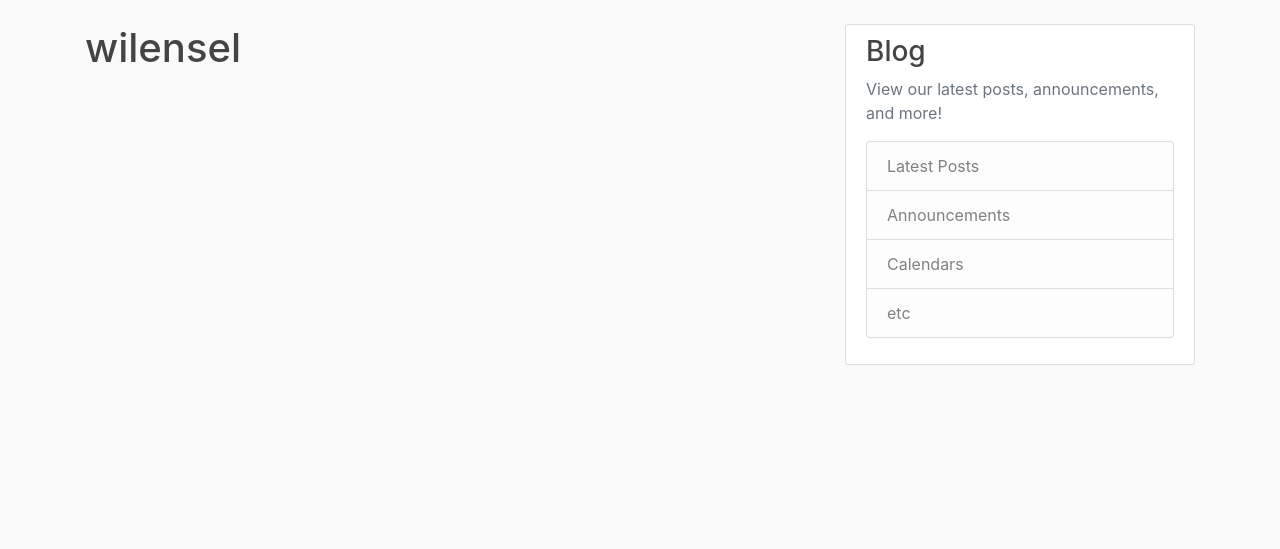
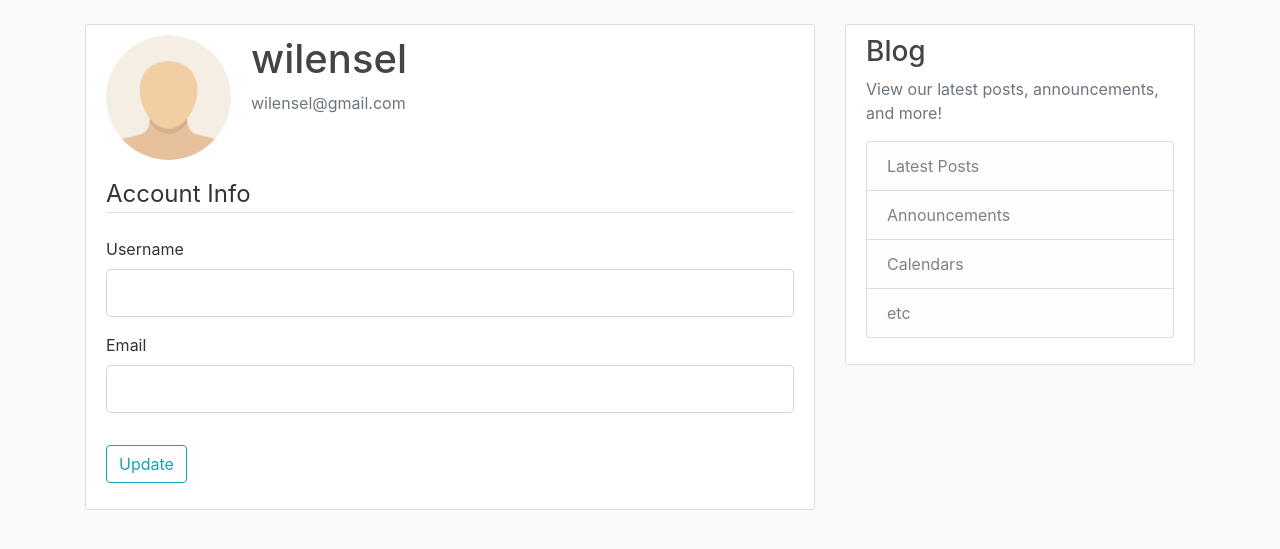
Before and after one commit to edubu2/flask-blog, a Flask app: page /account in a window 1280 px wide. Shown: the part 56-605 px from the top of the page. Run offline with Flask 2, Linux system fonts and the light colour scheme; a user stored in the database is signed in; some libraries are stand-ins or nearby versions.

Commit message:
Update /account content & add form (form now exists but not setup w/ DB)
Add docstring to functions in forms.py

```diff
--- a/flask_blog/forms.py
+++ b/flask_blog/forms.py
@@ -1,4 +1,5 @@
 from flask_wtf import FlaskForm
+from flask_login import current_user
 from wtforms import StringField, PasswordField, SubmitField, BooleanField
 from wtforms.validators import DataRequired, Length, Email, EqualTo, ValidationError
 from flask_blog.models import User
@@ -16,12 +17,13 @@ class RegistrationForm(FlaskForm):
                             validators=[DataRequired(), EqualTo('password')])
     submit = SubmitField('Sign Up')
 
-    # Custom validations:
     def validate_username(self, username):
+        """Ensures username doesn't already exist in DB"""
         user = User.query.filter_by(username=username.data).first()
         if user:        # True if user is NOT empty, False otherwise
             raise ValidationError('Username is already taken. Please choose a different one.')
     def validate_email(self, email):
+        """Ensures email address doesn't already exist in DB"""
         user = User.query.filter_by(email=email.data).first()
         if user:        # True if user is NOT empty, False otherwise
             raise ValidationError('Email address is already taken. Please choose a different email address.')
@@ -33,3 +35,26 @@ class LoginForm(FlaskForm):
     password = PasswordField('Password', validators=[DataRequired()])
     remember = BooleanField('Remember Me')
     submit = SubmitField('Login')
+
+class UpdateAccountForm(FlaskForm):
+    # username field (requires wtforms StringField, and length validator imports)
+    username = StringField('Username',
+                            validators=[DataRequired(), Length(min=2, max=20)])
+    # email field (requires wtforms StringField, and email validator imports)
+    email = StringField('Email',
+                        validators=[DataRequired(), Email()])
+    submit = SubmitField('Update')
+
+    # Custom validations:
+    def validate_username(self, username):
+        """First checks that the user changed their username. If so, make sure the new username isn't already taken."""
+        if username.data != current_user.username:
+            user = User.query.filter_by(username=username.data).first()
+            if user:        # True if user is NOT empty, False otherwise
+                raise ValidationError('Username is already taken. Please choose a different one.')
+    def validate_email(self, email):
+        """First checks that the user changed their email address. If so, make sure the new email address isn't already taken."""
+        if email.data != email.username:
+            user = User.query.filter_by(email=email.data).first()
+            if user:        # True if user is NOT empty, False otherwise
+                raise ValidationError('Email address is already taken. Please choose a different email address.')
--- a/flask_blog/routes.py
+++ b/flask_blog/routes.py
@@ -1,6 +1,6 @@
 from flask import render_template, url_for, flash, redirect, request
 from flask_blog import app, db, bcrypt # these come from __init__.py
-from flask_blog.forms import RegistrationForm, LoginForm
+from flask_blog.forms import RegistrationForm, LoginForm, UpdateAccountForm
 from flask_blog.models import User, Post
 from flask_login import login_user, current_user, logout_user, login_required
 
@@ -67,4 +67,7 @@ def logout():
 @app.route('/account')
 @login_required
 def account():
-    return render_template('account.html', title='Account')
+    form = UpdateAccountForm()
+    image_file = url_for('static', filename='profile_pics/' + current_user.image_file) # DB call
+    # Also return image_file so we can reference that in our template
+    return render_template('account.html', title='Account', image_file=image_file, form=form)
--- a/flask_blog/templates/account.html
+++ b/flask_blog/templates/account.html
@@ -1,4 +1,54 @@
 {% extends "layout.html" %}
 {% block content %}
-    <h1>{{ current_user.username }}</h1>
+  <div class="content-section">
+    <div class="media">
+      <img class="rounded-circle account-img" src={{ image_file }}>
+      <div class="media-body">
+        <h2 class="account-heading">{{ current_user.username }}</h2>
+        <p class="text-secondary">{{ current_user.email }}</p>
+      </div>
+    </div>
+        <!-- open a form tag with post, so that it posts the info to the same form we're currently on  -->
+        <form method="POST" action="">
+          <!-- enter form fields: hidden tag, then  -->
+          {{ form.hidden_tag() }} <!-- adds a token that interfaces w/ secret key to protect the website, don't worry about the rest but we do need this -->
+          <!-- We will add some html/css classes here from bootstrap for asthetics -->
+          <fieldset class="form-group">
+            <legend class="border-bottom mb-4">Account Info</legend>
+            <!-- Now we start adding our fields -->
+            <div class="form-group">
+              {{ form.username.label(class="form-control-label") }}
+              <!-- Check for errors! This part is what highlights to the user what was wrong with their input. Use for all fields w/ validation. -->
+              {% if form.username.errors %}
+                {{ form.username(class="form-control form-control-lg is-invalid") }}
+                <div class="invalid-feedback">
+                  {% for error in form.username.errors %}
+                    <span> {{ error }} </span>
+                  {% endfor %}
+                </div>
+              <!-- What to do if there are no errors -->
+              {% else %}
+                {{ form.username(class="form-control form-control-lg") }}
+              {% endif %}
+            </div>
+            <div class="form-group">
+              {{ form.email.label(class="form-control-label") }}
+              {% if form.email.errors %}
+                {{ form.email(class="form-control form-control-lg is-invalid") }}
+                <div class="invalid-feedback">
+                  {% for error in form.email.errors %}
+                    <span> {{ error }} </span>
+                  {% endfor %}
+                </div>
+              {% else %}
+                {{ form.email(class="form-control form-control-lg") }}
+              {% endif %}
+            </div>
+          </fieldset>
+          <!-- Now we design our submit button field -->
+          <div class="form-group">
+            {{ form.submit(class="btn btn-outline-info") }}
+          </div>
+        </form>
+  </div>
 {% endblock content %}
```
Also changed, not shown: flask_blog/static/profile_pics/default.jpg (added).
